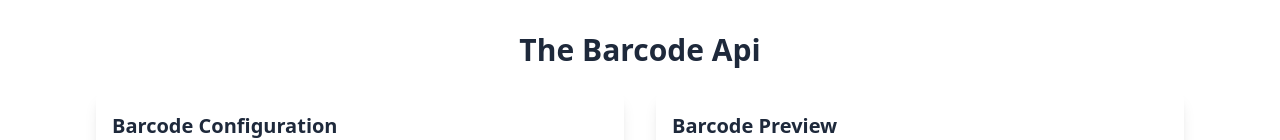
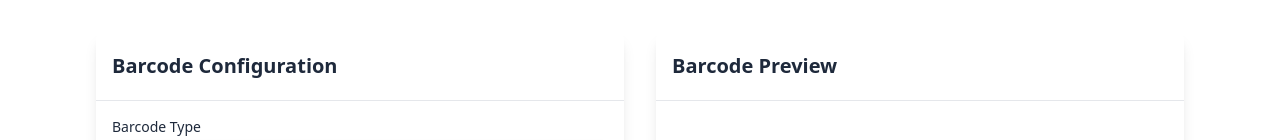
Before and after one commit to pboachie/theBarcodeAPI, a React (Create React App) app: page / in a window 1280 px wide. Shown: the top 140 px of the page. Built offline with nearby package versions, Linux system fonts and the light colour scheme.

Commit message:
Refactor App.js: Comment out unused heading element

```diff
--- a/src/App.js
+++ b/src/App.js
@@ -9,7 +9,7 @@ const App = () => {
   return (
     <Provider store={store}>
       <div className="p-4 md:p-8 max-w-6xl mx-auto bg-cream text-slate-800">
-        <h1 className="text-3xl font-bold mb-6 text-center">The Barcode Api</h1>
+        {/* <h1 className="text-3xl font-bold mb-6 text-center">The Barcode Api</h1> */}
         <BarcodeDemo />
       </div>
     </Provider>
```
